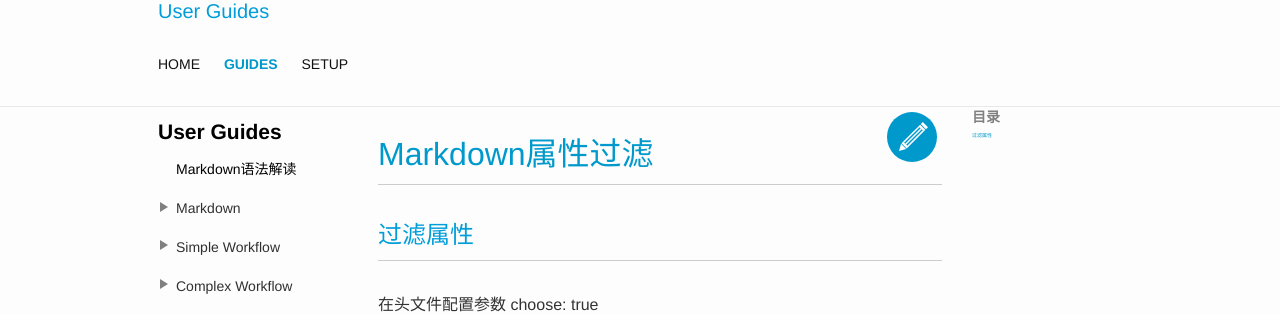
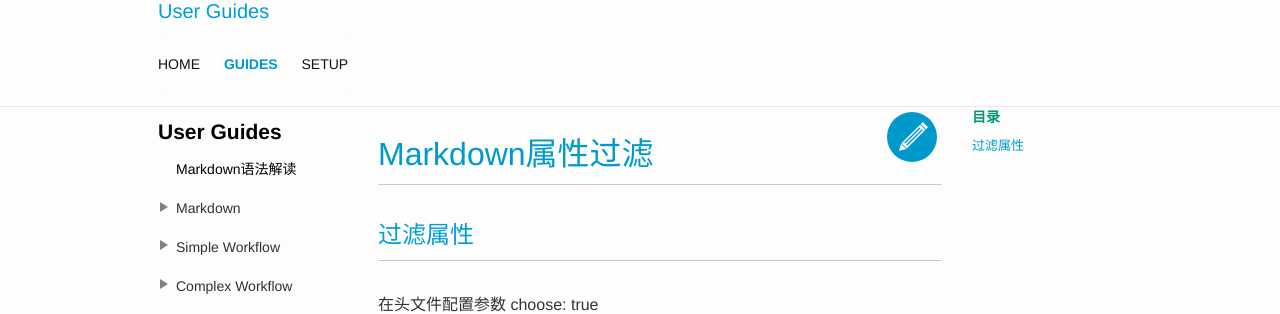
Before and after one commit to pnpdjie/pnpdjie.github.io, a Jekyll site: the page built from docs/guides/markdown/choose.md, in a window 1280 px wide. Shown: the part 124-438 px from the top of the page. Built offline with Jekyll 4.4.1, drawn with Linux system fonts in a browser that asks for light colours; cached includes are drawn as plain includes.

Commit message:
Update _base.sass
change toc color and size

```diff
--- a/_sass/_base.sass
+++ b/_sass/_base.sass
@@ -275,14 +275,14 @@ button
     &::before
       font-weight: 700
       content: '目录'
-      color: $grey
+      color: #097
       text-align: left
       width: 70px
 
     ul, li
       list-style: disc
       color: $grey
-      font-size: 5px
+      font-size: 13px
 
     ul
       padding: 0 15px
```
